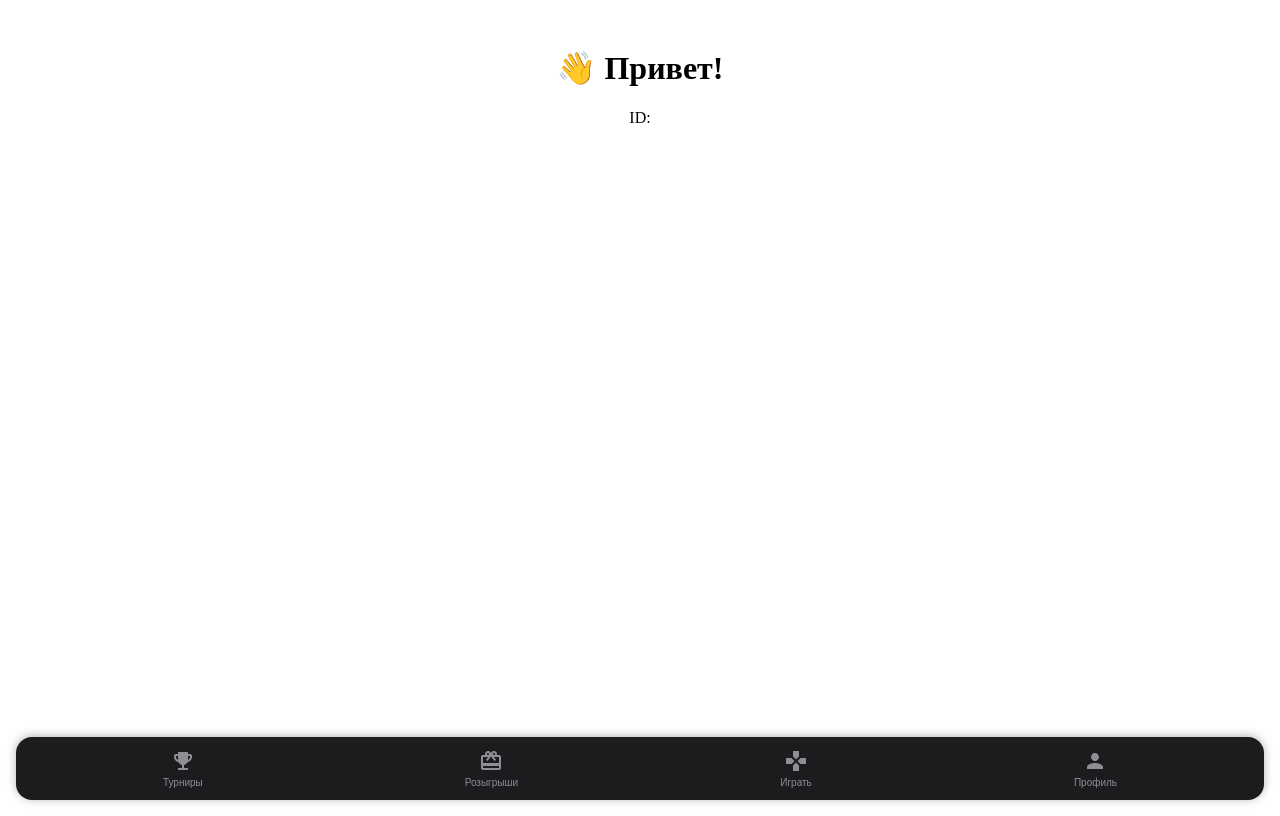
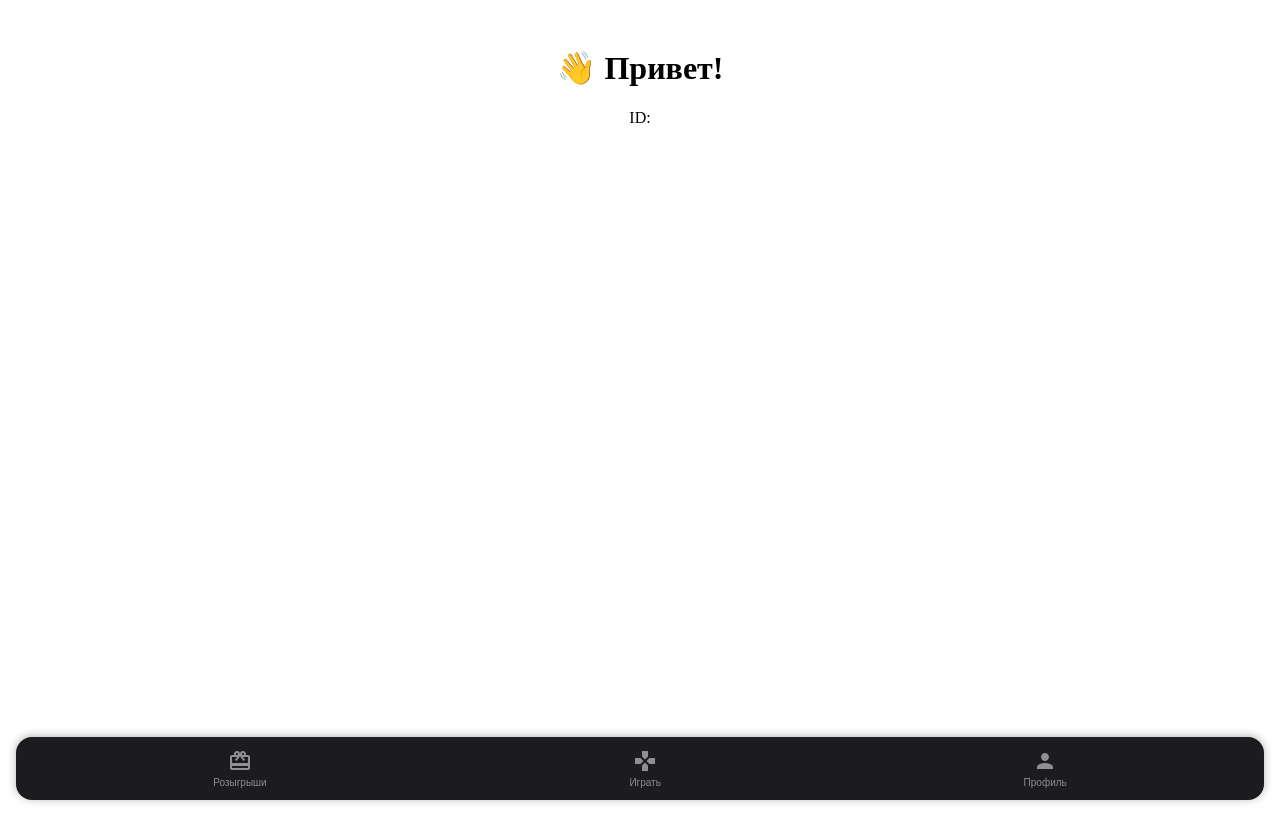
Before and after one commit to deewau/pigfarm-client, a React (Vite) app in the folder client/: page / in a window 1280 px wide. Built offline with nearby package versions, Linux system fonts and the light colour scheme; no server answers.

Commit message:
fix: remove tournaments tab

```diff
--- a/client/src/App.tsx
+++ b/client/src/App.tsx
@@ -3,7 +3,7 @@ import { Home } from './pages/Home';
 import { Profile } from './pages/Profile';
 import { TabBar } from './components/TabBar';
 import { ComingSoon } from './components/ComingSoon';
-import { TrophyIcon, GiftsIcon, GameIcon, ProfileIcon } from './components/icons';
+import { GiftsIcon, GameIcon, ProfileIcon } from './components/icons';
 
 function App() {
   return (
@@ -11,7 +11,6 @@ function App() {
       <Routes>
         <Route path="/" element={<Layout />}>
           <Route index element={<Home />} />
-          <Route path="tournaments" element={<ComingSoon title="Турниры" subtitle="Соревнуйся с другими игроками и выигрывай призы!" icon="🏆" />} />
           <Route path="giveaways" element={<ComingSoon title="Розыгрыши" subtitle="Участвуй в розыгрышах и получай подарки!" icon="🎁" />} />
           <Route path="play" element={<ComingSoon title="Играть" subtitle="Увлекательные мини-игры уже скоро!" icon="🎮" />} />
           <Route path="tasks" element={<ComingSoon title="Задания" subtitle="Выполняй задания и зарабатывай звёзды!" icon="✅" />} />
@@ -28,7 +27,6 @@ function Layout() {
       <div style={{ flex: 1, overflow: 'hidden' }}>
         <Routes>
           <Route index element={<Home />} />
-          <Route path="tournaments" element={<ComingSoon title="Турниры" subtitle="Соревнуйся с другими игроками и выигрывай призы!" icon="🏆" />} />
           <Route path="giveaways" element={<ComingSoon title="Розыгрыши" subtitle="Участвуй в розыгрышах и получай подарки!" icon="🎁" />} />
           <Route path="play" element={<ComingSoon title="Играть" subtitle="Увлекательные мини-игры уже скоро!" icon="🎮" />} />
           <Route path="tasks" element={<ComingSoon title="Задания" subtitle="Выполняй задания и зарабатывай звёзды!" icon="✅" />} />
@@ -48,12 +46,6 @@ function BottomBar() {
         console.log('Active tab:', tabId);
       }}
       tabs={[
-        {
-          id: 'tournaments',
-          label: 'Турниры',
-          path: '/tournaments',
-          icon: <TrophyIcon />,
-        },
         {
           id: 'giveaways',
           label: 'Розыгрыши',
```
